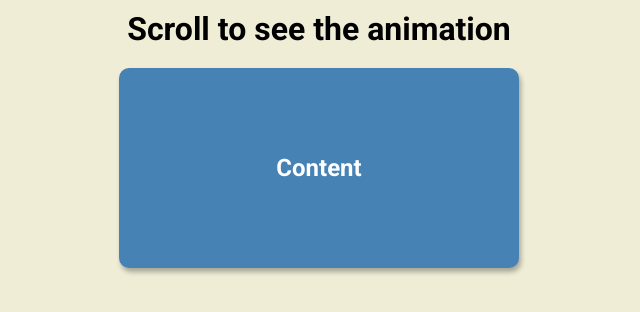
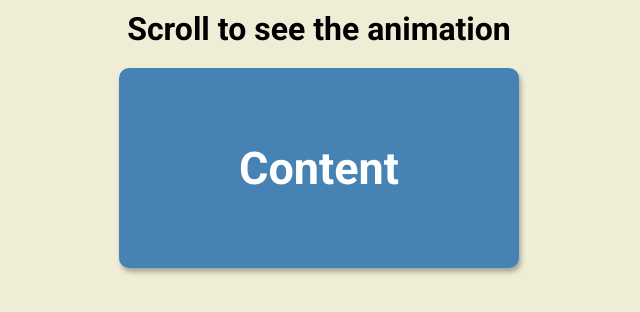
Before and after one commit to MaianneThornton/50in50_ScrollAnimation, a plain HTML site: page index.html in a window 1280 px wide. Shown: the top 312 px of the page, without its empty margins (321-961 px from the left). Drawn offline with Linux system fonts and the light colour scheme.

Commit message:
feat: h2 font size increase

```diff
--- a/style.css
+++ b/style.css
@@ -45,3 +45,7 @@ h1 {
   /* 0 is the default (aka in the center) */
   transform: translateX(0);
 }
+
+.box h2 {
+    font-size: 45px;
+}
```
